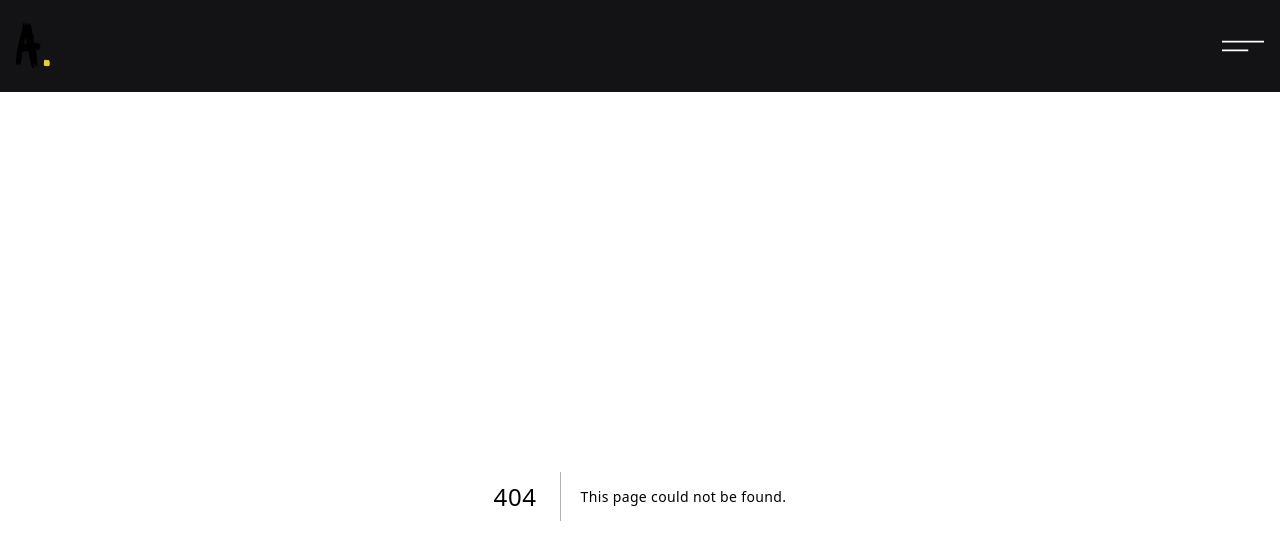
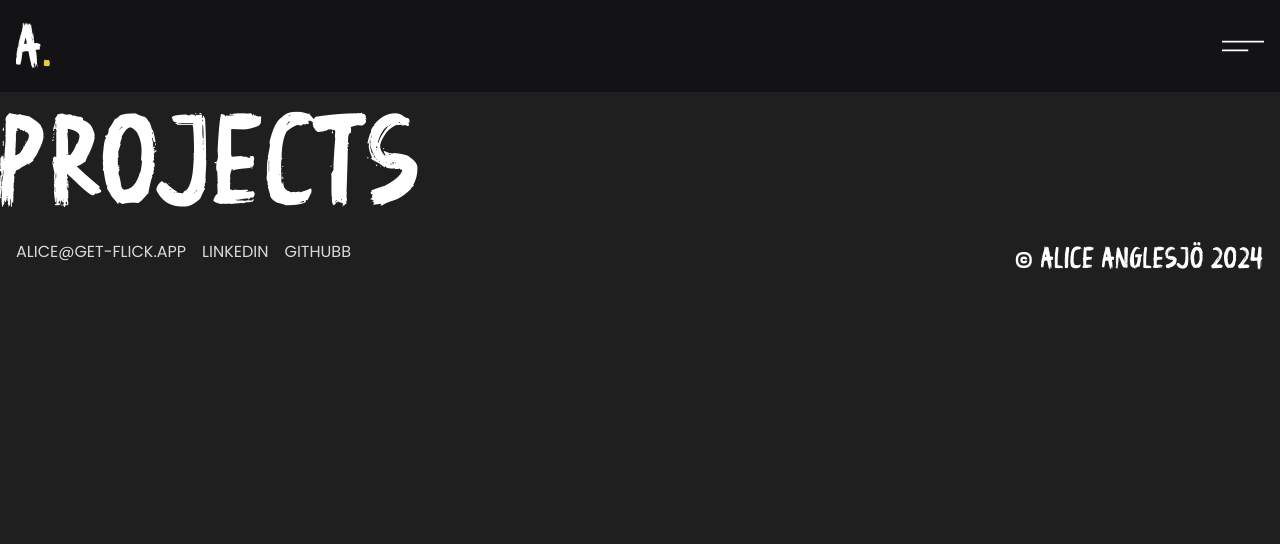
Before and after one commit to alice-ang/portfolio-v2, a Next.js app: page /projects in a window 1280 px wide. Before the commit this address had no page. Shown: the top 544 px of the page. Built offline with nearby package versions, Linux system fonts and the light colour scheme.

Commit message:
feat: footer

```diff
--- a/src/app/globals.css
+++ b/src/app/globals.css
@@ -46,9 +46,8 @@ body {
     @apply text-8xl md:text-9xl;
     @apply font-feta;
   }
-
-  .small {
-
+  .external-link {
+    @apply font-poppins text-palette-lightGrey uppercase hover:underline;
   }
 }
 
--- a/src/app/layout.tsx
+++ b/src/app/layout.tsx
@@ -1,7 +1,7 @@
 import type { Metadata } from "next";
 import "./globals.css";
 import { feta, poppins } from "./fonts";
-import { Header } from "@/components";
+import { Footer, Header } from "@/components";
 
 export const metadata: Metadata = {
   title: "Create Next App",
@@ -18,6 +18,7 @@ export default function RootLayout({
       <body className={`${poppins.variable} ${feta.className} pt-24`}>
         <Header />
         {children}
+        <Footer />
       </body>
     </html>
   );
--- /dev/null
+++ b/src/app/projects/[id]/page.tsx
@@ -0,0 +1,9 @@
+import { TextTyping } from "@/components";
+
+export default function About() {
+  return (
+    <main>
+      <h1>ID</h1>
+    </main>
+  );
+}
--- /dev/null
+++ b/src/app/projects/page.tsx
@@ -0,0 +1,9 @@
+import { TextTyping } from "@/components";
+
+export default function About() {
+  return (
+    <main>
+      <h1>Projects</h1>
+    </main>
+  );
+}
--- /dev/null
+++ b/src/components/Footer.tsx
@@ -0,0 +1,31 @@
+import React from "react";
+import Link from "next/link";
+import { Constraints } from "./Constraints";
+import { socials } from "@/lib/mock";
+
+export const Footer = () => {
+  return (
+    <footer>
+      <Constraints>
+        <div className="grid grid-cols-2 gap-4">
+          <div className=" col-span-2 md:col-span-1 space-x-4">
+            {socials.map((link) => (
+              <Link
+                href={"/"}
+                passHref
+                target="_blank"
+                key={link}
+                className="external-link"
+              >
+                {link}
+              </Link>
+            ))}
+          </div>
+          <div className="col-span-2 md:col-span-1 ">
+            <h4 className="text-center md:text-end">© Alice Anglesjö 2024</h4>
+          </div>
+        </div>
+      </Constraints>
+    </footer>
+  );
+};
--- /dev/null
+++ b/src/components/Logo.tsx
@@ -0,0 +1,13 @@
+import React, { ReactNode } from "react";
+import Link from "next/link";
+
+export const Logo = ({ children }: { children: ReactNode }) => {
+  return (
+    <Link href="/" passHref className="main-title">
+      <h2>
+        {children}
+        <span className="text-palette-yellow">.</span>
+      </h2>
+    </Link>
+  );
+};
--- a/src/components/index.ts
+++ b/src/components/index.ts
@@ -3,3 +3,5 @@ export * from "./TextTyping";
 export * from "./nav";
 export * from "./Hamburger";
 export * from "./ScrollingText";
+export * from "./Logo";
+export * from "./Footer";
--- a/src/components/nav/Header.tsx
+++ b/src/components/nav/Header.tsx
@@ -9,6 +9,7 @@ import { background } from "./animate";
 import Link from "next/link";
 import { WeatherObject } from "@/lib/types";
 import Image from "next/image";
+import { Logo } from "../Logo";
 
 export const Header = () => {
   const [isOpen, setOpen] = useState(false);
@@ -42,11 +43,7 @@ export const Header = () => {
     <div className="bg-palette-darkBackground fixed w-full box-border	z-10 top-0">
       <Constraints>
         <nav className="flex flex-row justify-between">
-          <Link href="/" passHref className="main-title">
-            <h2>
-              A<span className="text-palette-yellow">.</span>
-            </h2>
-          </Link>
+          <Logo>A</Logo>
           <div className="flex space-x-16">
             <div className=" flex flex-row items-center">
               {localWeather.current && (
--- a/src/components/nav/Nav.tsx
+++ b/src/components/nav/Nav.tsx
@@ -5,6 +5,7 @@ import { motion } from "framer-motion";
 import Link from "next/link";
 import { blur, height, translate } from "./animate";
 import { Constraints } from "../Constraints";
+import { socials } from "@/lib/mock";
 
 const links = [
   {
@@ -93,18 +94,13 @@ export const Nav = () => {
       <div className="w-full">
         <Constraints>
           <ul className="flex flex-row justify-between items-end 0">
-            {["alice@get-flick.app", "linkedin", "githubb"].map(
-              (link, index) => (
-                <li
-                  className="font-poppins text-palette-lightGrey uppercase hover:underline"
-                  key={index * 0.1}
-                >
-                  <Link href={"/"} passHref target="_blank">
-                    {link}
-                  </Link>
-                </li>
-              )
-            )}
+            {socials.map((link, index) => (
+              <li className="external-link" key={index * 0.1}>
+                <Link href={"/"} passHref target="_blank">
+                  {link}
+                </Link>
+              </li>
+            ))}
           </ul>
         </Constraints>
       </div>
--- /dev/null
+++ b/src/lib/mock.ts
@@ -0,0 +1 @@
+export const socials = ["alice@get-flick.app", "linkedin", "githubb"];
```
